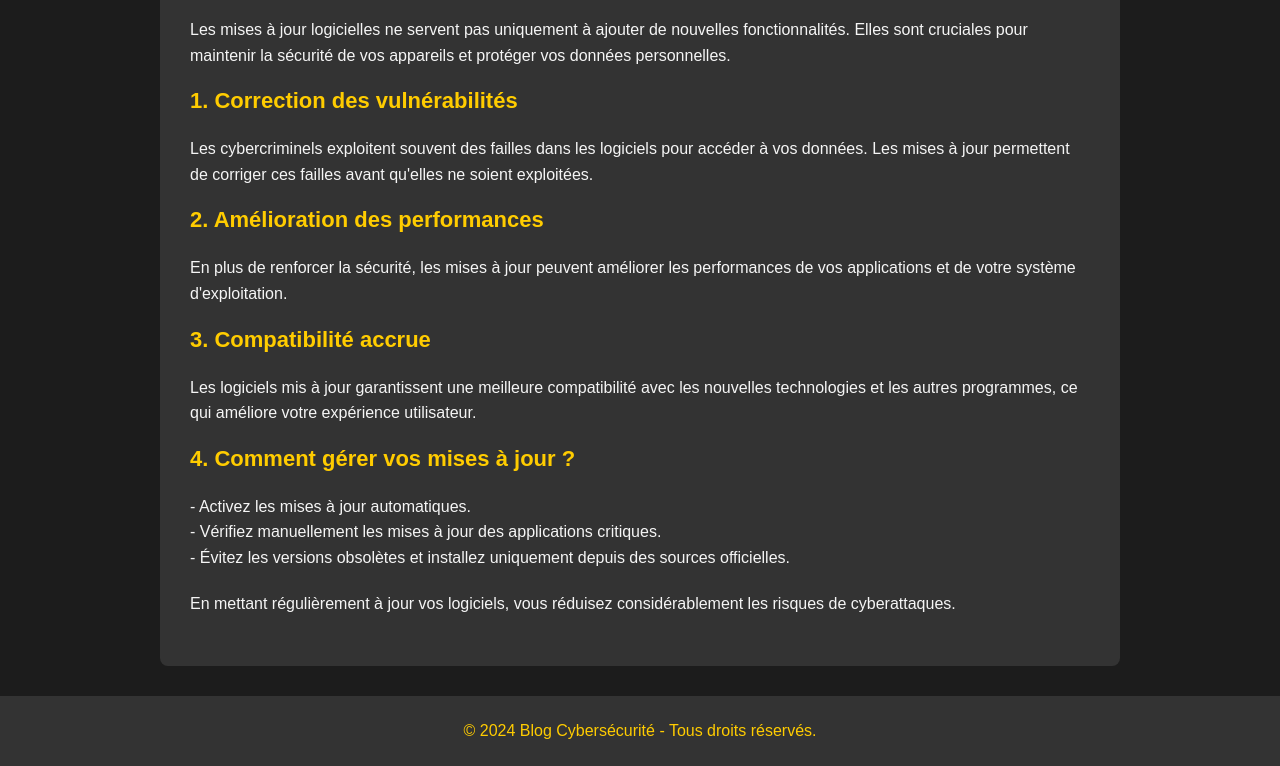
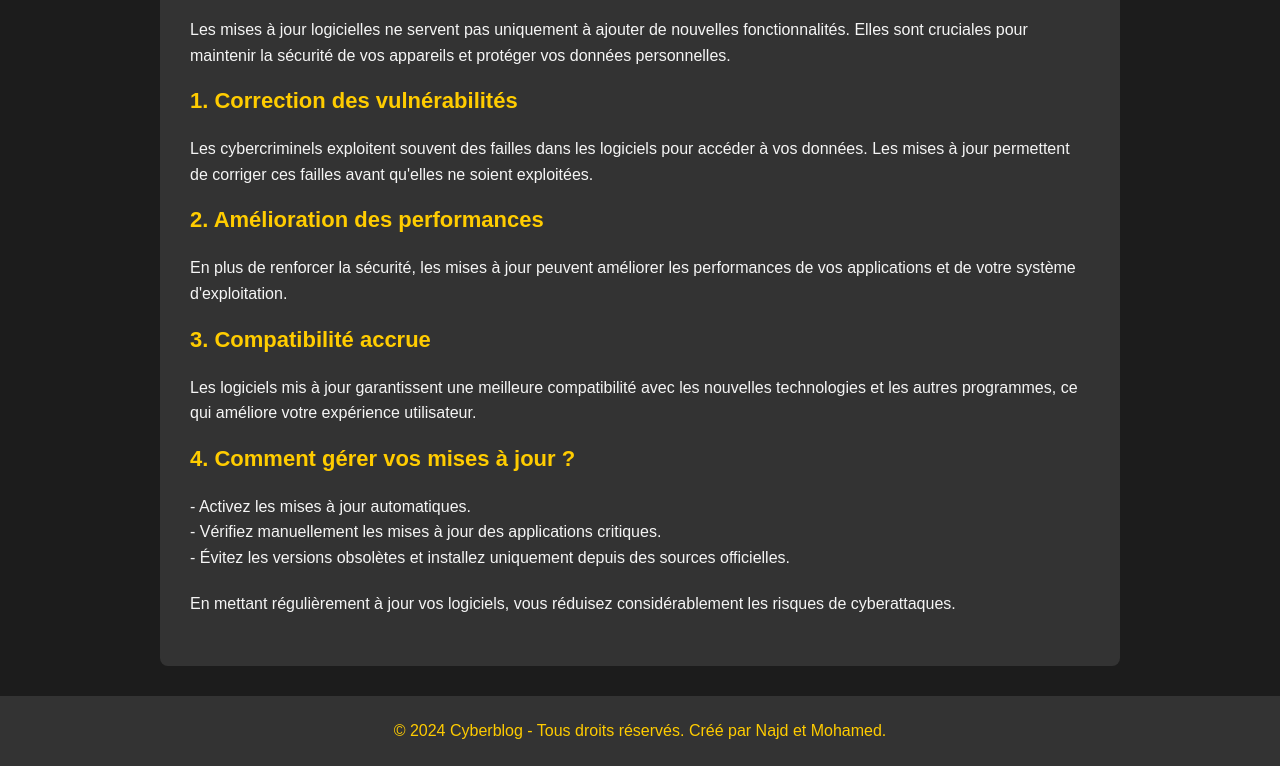
Before and after one commit to cscpoo/me, a plain HTML site: page article3.html in a window 1280 px wide. Shown: the part 309-1075 px from the top of the page. Drawn offline with Linux system fonts and the light colour scheme.

Commit message:
Ajout des articles

```diff
--- a/article3.html
+++ b/article3.html
@@ -43,7 +43,7 @@
     </section>
 
     <footer>
-        <p>&copy; 2024 Blog Cybersécurité - Tous droits réservés.</p>
+        <p>&copy; 2024 Cyberblog - Tous droits réservés. Créé par Najd et Mohamed.</p>
     </footer>
 </body>
 </html>
```
